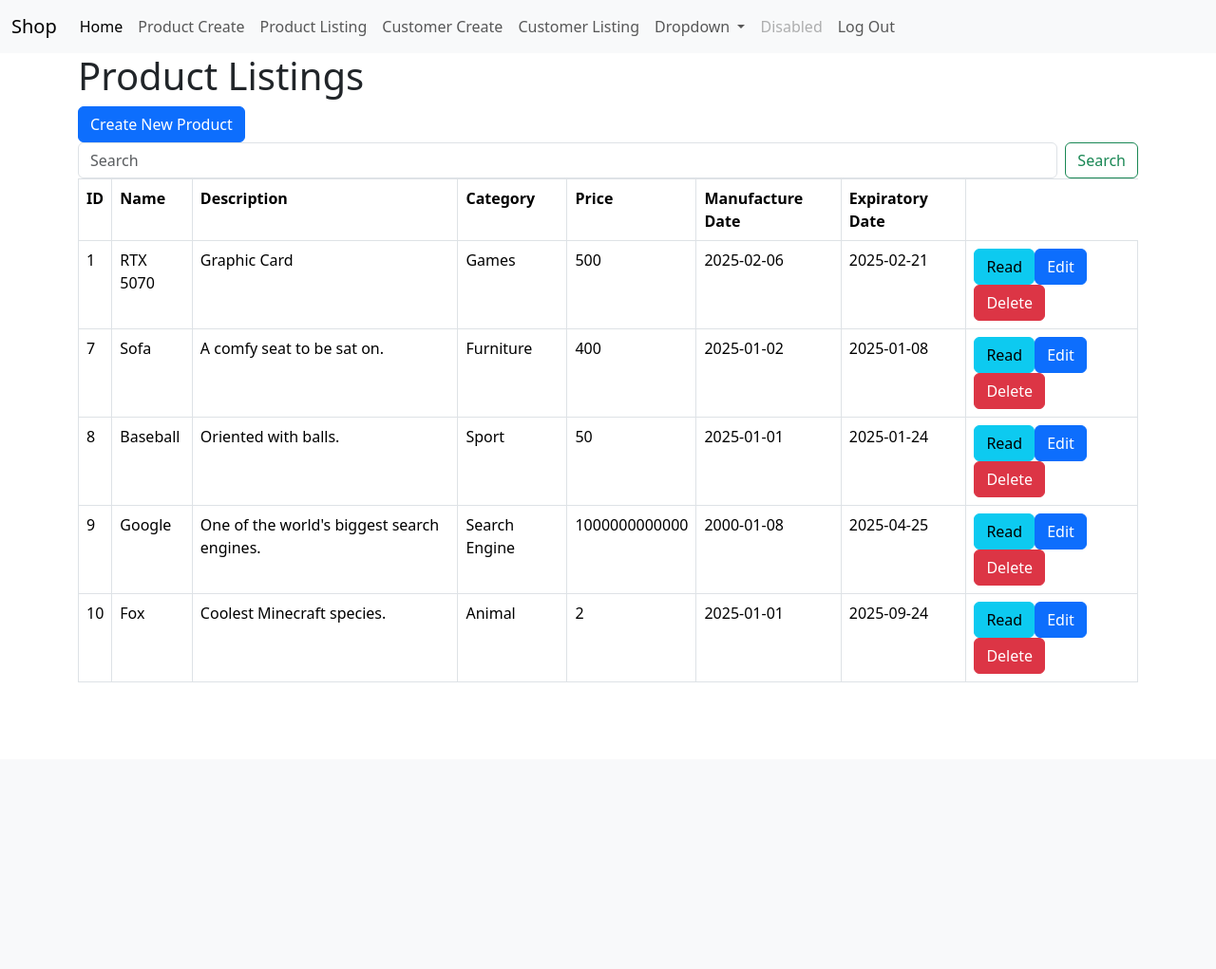
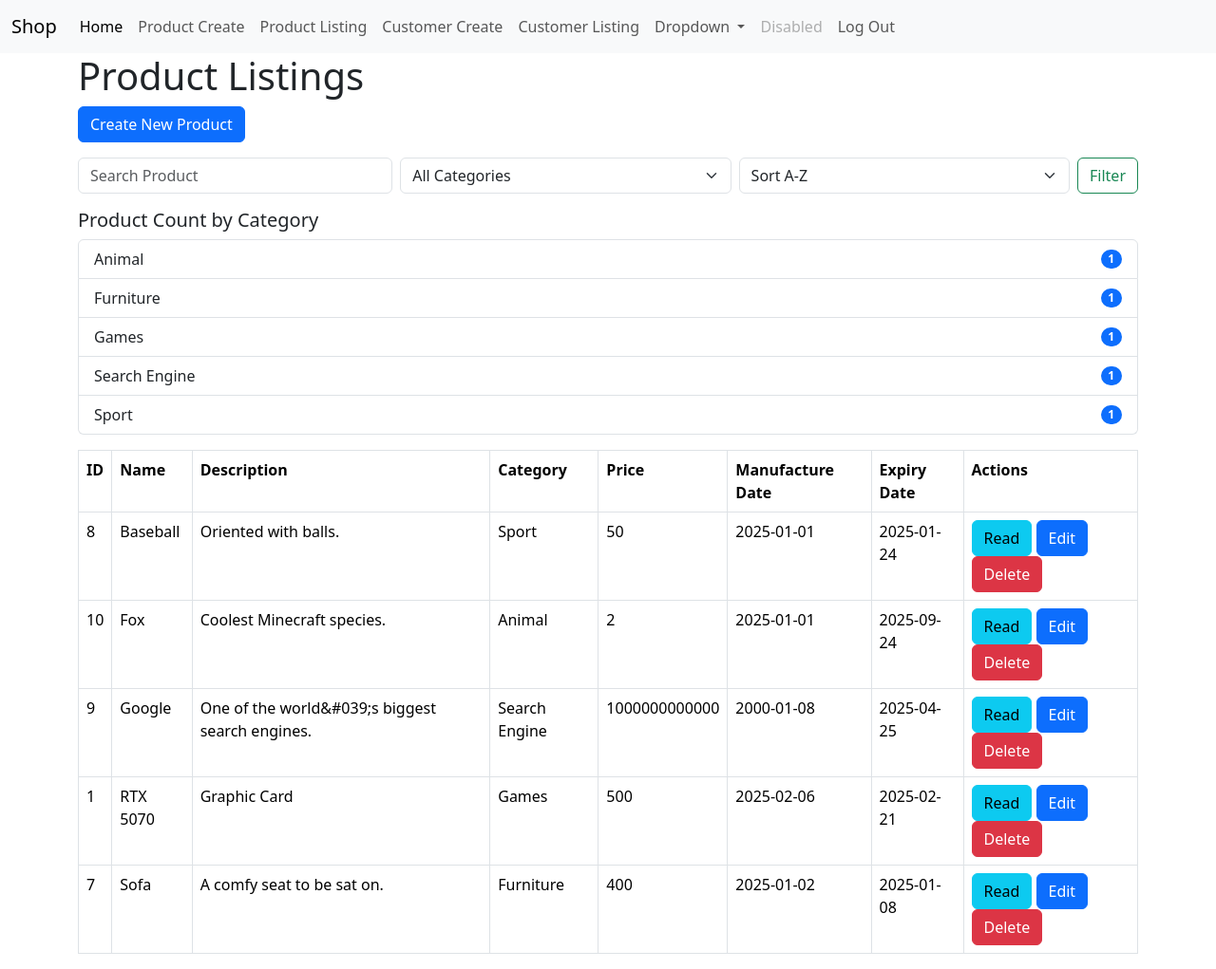
Before and after one commit to LuisSiewChengHong/php, a PHP site: page /product_listing.php in a window 1280 px wide. Shown: the whole page at 95% size. Before the commit the page ends 719 px from the top, so only its background shows below. Run offline with PHP 8.4, Linux system fonts and the light colour scheme; a user stored in the database is signed in; data comes from the database, SQL or seed files in the repository.

Commit message:
search/sort completed

```diff
--- a/shop/product_listing.php
+++ b/shop/product_listing.php
@@ -3,128 +3,142 @@
 <?php
 include 'menu.php';
 include 'validation.php';
+include 'config/database.php';
 ?>
 
 <head>
-    <title>PDO - Create a Record - PHP CRUD Tutorial</title>
+    <title>Product Listings</title>
     <link href="https://cdn.jsdelivr.net/npm/bootstrap@5.3.3/dist/css/bootstrap.min.css" rel="stylesheet">
     <script src="https://cdn.jsdelivr.net/npm/bootstrap@5.3.3/dist/js/bootstrap.bundle.min.js"></script>
 </head>
 
 <body>
-    <!-- container -->
     <div class="container">
         <div class="page-header">
             <h1>Product Listings</h1>
         </div>
 
-        <?php
-        // include database connection
-        include 'config/database.php';
+        <a href='product_create.php' class='btn btn-primary m-b-1em'>Create New Product</a>
 
-        $query = "SELECT id, name, description, price, product_cat_name, created, modified, manufacture_date, expired_date FROM products
-        INNER JOIN product_cat ON products.product_cat = product_cat.product_cat_id ORDER BY id ASC";
-        $stmt = $con->prepare($query);
-        $stmt->execute();
+        <form action="" class="d-flex my-3" role="search" method="get">
+            <input class="form-control me-2" type="text" placeholder="Search Product" name="search"
+                value="<?= isset($_GET['search']) ? htmlspecialchars($_GET['search']) : '' ?>">
 
-        if ($_POST) {
-            $name = $_POST['name'];
+            <select class="form-select me-2" name="category">
+                <option value="">All Categories</option>
+                <?php
+                $catQuery = "SELECT product_cat_id, product_cat_name FROM product_cat";
+                $catStmt = $con->prepare($catQuery);
+                $catStmt->execute();
+                while ($catRow = $catStmt->fetch(PDO::FETCH_ASSOC)) {
+                    $selected = isset($_GET['category']) && $_GET['category'] == $catRow['product_cat_id'] ? 'selected' : '';
+                    echo "<option value='{$catRow['product_cat_id']}' {$selected}>{$catRow['product_cat_name']}</option>";
+                }
+                ?>
+            </select>
 
-            $query = "SELECT id, name, description, price, product_cat_name, created, modified, manufacture_date, expired_date FROM products
-        INNER JOIN product_cat ON products.product_cat = product_cat.product_cat_id WHERE `name` LIKE '" . $_POST['name'] . "' ORDER BY id ASC";
-            $stmt = $con->prepare($query);
-            $stmt->execute();
-        }
-        if ($_POST) {
-            $name = $_POST['name'];
+            <select class="form-select me-2" name="sort">
+                <option value="ASC" <?= (isset($_GET['sort']) && $_GET['sort'] == 'ASC') ? 'selected' : '' ?>>Sort A-Z
+                </option>
+                <option value="DESC" <?= (isset($_GET['sort']) && $_GET['sort'] == 'DESC') ? 'selected' : '' ?>>Sort Z-A
+                </option>
+            </select>
 
-            $query = "SELECT id, name, description, price, product_cat_name, created, modified, manufacture_date, expired_date FROM products
-        INNER JOIN product_cat ON products.product_cat = product_cat.product_cat_id WHERE product_cat_name LIKE '" . $_POST['name'] . "' ORDER BY id ASC";
-            $stmt = $con->prepare($query);
-            $stmt->execute();
-        }
-
-
-        // delete message prompt will be herecat = product_cat.product
-
-        // select all data
-
-        // this is how to get number of rows returned
-        $num = $stmt->rowCount();
-
-        // link to create record form
-        echo "<a href='product_create.php' class='btn btn-primary m-b-1em'>Create New Product</a>";
-        ?>
-
-        <form action='<?php echo htmlspecialchars($_SERVER["PHP_SELF"]); ?>' class="d-flex" role="search" method="post">
-            <input class="form-control me-2" type="search" placeholder="Search" aria-label="Search" name="name">
-            <button class="btn btn-outline-success" type="submit">Search</button>
+            <button class="btn btn-outline-success" type="submit">Filter</button>
         </form>
 
         <?php
+        $query = "SELECT products.id, products.name, products.description, products.price, product_cat.product_cat_name, products.manufacture_date, products.expired_date
+                  FROM products
+                  INNER JOIN product_cat ON products.product_cat = product_cat.product_cat_id
+                  WHERE 1 ";
 
-        //check if more than 0 record found
-        if ($num > 0) {
+        if (!empty($_GET['search'])) {
+            $search = "%{$_GET['search']}%";
+            $query .= " AND (products.name LIKE :search OR product_cat.product_cat_name LIKE :search) ";
+        }
 
-            echo "<table class='table table-hover table-responsive table-bordered'>";//start table
+        if (!empty($_GET['category'])) {
+            $query .= " AND products.product_cat = :category ";
+        }
 
-            //creating our table heading
-            echo "<tr>";
-            echo "<th>ID</th>";
-            echo "<th>Name</th>";
-            echo "<th>Description</th>";
-            echo "<th>Category";
-            echo "<th>Price</th>";
-            echo "<th>Manufacture Date</th>";
-            echo "<th>Expiratory Date</th>";
-            echo "</tr>";
+        $sortOrder = isset($_GET['sort']) && ($_GET['sort'] === 'DESC') ? 'DESC' : 'ASC';
+        $query .= " ORDER BY products.name $sortOrder";
 
-            // retrieve our table contents
-            while ($row = $stmt->fetch(PDO::FETCH_ASSOC)) {
-                // extract row
-                // this will make $row['firstname'] to just $firstname only
-                extract($row);
-                // creating new table row per record
-                echo "<tr>";
-                echo "<td>{$id}</td>";
-                echo "<td>{$name}</td>";
-                echo "<td>{$description}</td>";
-                echo "<td>{$product_cat_name}</td>";
-                echo "<td>{$price}</td>";
-                echo "<td>{$manufacture_date}</td>";
-                echo "<td>{$expired_date}</td>";
-                echo "<td>";
-                // read one record
-                echo "<a href='product_details.php?id={$id}' class='btn btn-info m-r-1em'>Read</a>";
+        $stmt = $con->prepare($query);
 
-                // we will use this links on next part of this post
-                echo "<a href='product_update.php?id={$id}' class='btn btn-primary m-r-1em'>Edit</a>";
+        if (!empty($_GET['search'])) {
+            $stmt->bindParam(':search', $search);
+        }
 
-                // we will use this links on next part of this post
-                echo "<a href='#' onclick='delete_user({$id});'  class='btn btn-danger'>Delete</a>";
-                echo "</td>";
-                echo "</tr>";
-            }
+        if (!empty($_GET['category'])) {
+            $stmt->bindParam(':category', $_GET['category']);
+        }
 
+        $stmt->execute();
+        $num = $stmt->rowCount();
 
-            // end table
-            echo "</table>";
-
-
-
-        }
-        // if no records found
-        else {
-            echo "<div class='alert alert-danger'>No records found.</div>";
-        }
+        $countQuery = "SELECT product_cat.product_cat_name, COUNT(products.id) AS product_count
+                       FROM product_cat
+                       LEFT JOIN products ON product_cat.product_cat_id = products.product_cat
+                       GROUP BY product_cat.product_cat_name";
+        $countStmt = $con->prepare($countQuery);
+        $countStmt->execute();
         ?>
 
+        <div class="mb-3">
+            <h5>Product Count by Category</h5>
+            <ul class="list-group">
+                <?php while ($countRow = $countStmt->fetch(PDO::FETCH_ASSOC)): ?>
+                    <li class="list-group-item d-flex justify-content-between align-items-center">
+                        <?= htmlspecialchars($countRow['product_cat_name']) ?>
+                        <span class="badge bg-primary rounded-pill"><?= $countRow['product_count'] ?></span>
+                    </li>
+                <?php endwhile; ?>
+            </ul>
+        </div>
 
+        <?php if ($num > 0): ?>
+            <table class='table table-hover table-responsive table-bordered'>
+                <tr>
+                    <th>ID</th>
+                    <th>Name</th>
+                    <th>Description</th>
+                    <th>Category</th>
+                    <th>Price</th>
+                    <th>Manufacture Date</th>
+                    <th>Expiry Date</th>
+                    <th>Actions</th>
+                </tr>
+                <?php while ($row = $stmt->fetch(PDO::FETCH_ASSOC)): ?>
+                    <tr>
+                        <td><?= htmlspecialchars($row['id']) ?></td>
+                        <td><?= htmlspecialchars($row['name']) ?></td>
+                        <td><?= htmlspecialchars($row['description']) ?></td>
+                        <td><?= htmlspecialchars($row['product_cat_name']) ?></td>
+                        <td><?= htmlspecialchars($row['price']) ?></td>
+                        <td><?= htmlspecialchars($row['manufacture_date']) ?></td>
+                        <td><?= htmlspecialchars($row['expired_date']) ?></td>
+                        <td>
+                            <a href='product_details.php?id=<?= $row['id'] ?>' class='btn btn-info'>Read</a>
+                            <a href='product_update.php?id=<?= $row['id'] ?>' class='btn btn-primary'>Edit</a>
+                            <a href='#' onclick='delete_product(<?= $row['id'] ?>);' class='btn btn-danger'>Delete</a>
+                        </td>
+                    </tr>
+                <?php endwhile; ?>
+            </table>
+        <?php else: ?>
+            <div class='alert alert-danger'>No records found.</div>
+        <?php endif; ?>
+    </div>
 
-    </div> <!-- end .container -->
-
-    <!-- confirm delete record will be here -->
-
+    <script>
+        function delete_product(id) {
+            if (confirm('Are you sure you want to delete this product?')) {
+                window.location = 'product_delete.php?id=' + id;
+            }
+        }
+    </script>
 </body>
 
 </html>
```
Also changed, not shown: shop/customer_listing.php (+71 -72 lines).
